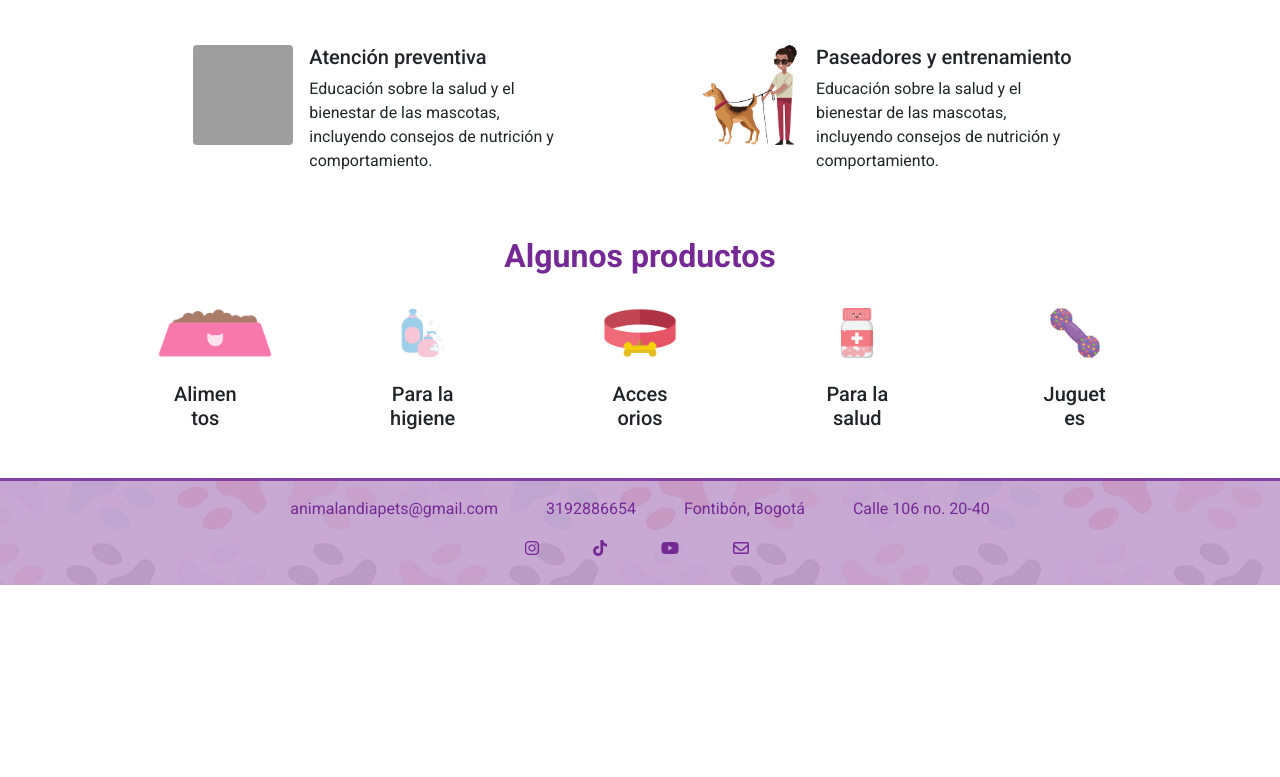
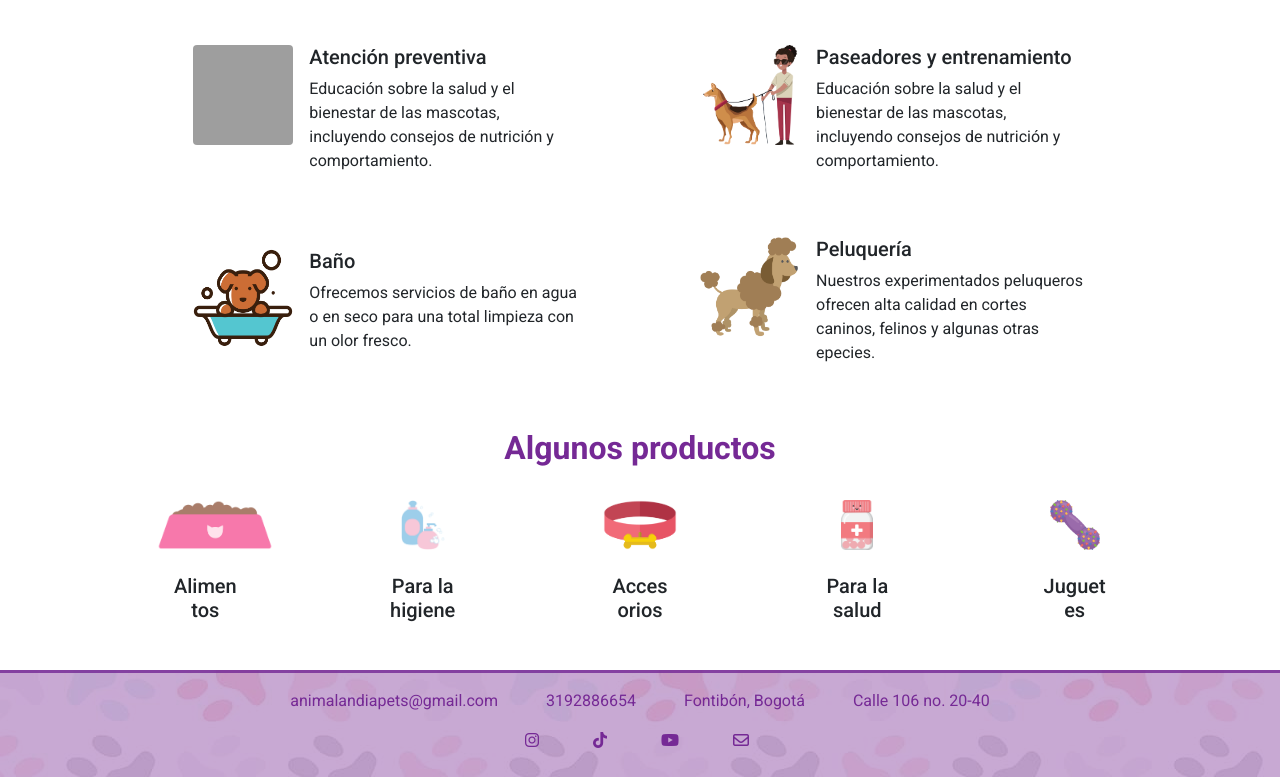
Before and after one commit to natalyq1/vet-bootstrap, a plain HTML site: page views/servicios.html in a window 1280 px wide. Shown: the part 1178-1955 px from the top of the page. Before the commit the page ends 1763 px from the top, so only its background shows below. Drawn offline with nearby package versions, Linux system fonts and the light colour scheme; grey boxes are pictures that could not be loaded.

Commit message:
Servicios was complemented

```diff
--- a/assets/css/styles.css
+++ b/assets/css/styles.css
@@ -123,7 +123,7 @@ header {
 }
 
 .agenda-cita h3 {
-  font-size: 1.2rem;
+  font-size: 1rem;
 }
 
 .agenda-promo {
--- a/views/servicios.html
+++ b/views/servicios.html
@@ -204,6 +204,27 @@
       </div>
     </div>
 
+    <div class="mx-5 my-3  col-10 col-md-4 align-items-center my-4">
+      <div class="d-flex">
+        <img class="img-fluid rounded ms-0 me-3" src="../assets/img/bano.png">
+        <div>
+          <h5 class="bold text-start">Baño</h5>
+          <p class="text-start">Ofrecemos servicios de baño en agua o en seco para una total limpieza con un olor fresco.
+        </div>
+      </div>
+    </div>
+
+    <div class="mx-5 my-3  col-10 col-md-4 align-items-center my-4">
+      <div class="d-flex">
+        <img class="img-fluid rounded ms-0 me-3" src="../assets/img/peluqueria.png">
+        <div>
+          <h5 class="bold text-start">Peluquería</h5>
+          <p class="text-start">Nuestros experimentados peluqueros ofrecen alta calidad en cortes caninos, felinos y algunas otras epecies.
+            </p>
+        </div>
+      </div>
+    </div>
+
   </div>
 
   <h2 class="title-section text-center mb-3 mt-0">Algunos productos</h2>
```
Also changed, not shown: assets/img/bano.png (added), assets/img/peluqueria.png (added).
